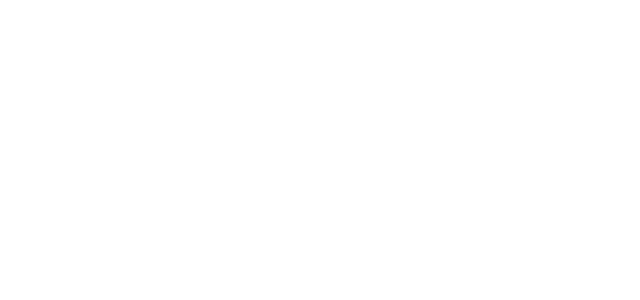
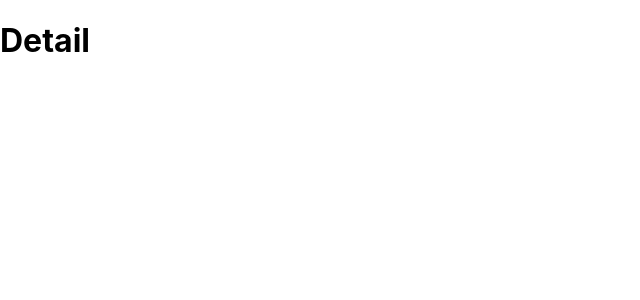
Before and after one commit to kdbswo/react-for-beginner1, a React (Create React App) app: page /movie in a window 1280 px wide. Shown: the top 300 px of the page, without its empty margins (0-640 px from the left). Built offline with nearby package versions, Linux system fonts and the light colour scheme.

Commit message:
movie1.6
router

```diff
--- a/src/App.js
+++ b/src/App.js
@@ -1,9 +1,26 @@
 import logo from './logo.svg';
 import './App.css';
-
+import {
+  BrowserRouter as Router,
+  Switch,
+  Route
+} from "react-router-dom";
+import Home from "./routes/Home";
+import Detail from './routes/Detail';
 
 function App() {
-  return null;
+  return (
+    <Router>
+      <Switch>
+        <Route path={"/movie"}>
+          <Detail />
+        </Route>
+        <Route path={"/"}>
+          <Home />
+        </Route>
+      </Switch>
+    </Router>
+  );
 }
 
 export default App;
--- a/src/routes/Detail.js
+++ b/src/routes/Detail.js
@@ -1,6 +1,6 @@
 function Detail(){
 
-    return <h1>Detail</h1>
+    return <h1>Detail</h1>;
 }
 
 export default Detail;
--- a/src/routes/Home.js
+++ b/src/routes/Home.js
@@ -1,5 +1,5 @@
 import { useEffect, useState } from 'react';
-import Movie from './components/Movie';
+import Movie from '../components/Movie';
 
 function Home(){
     const [loading, setLoading] = useState(true);
```
